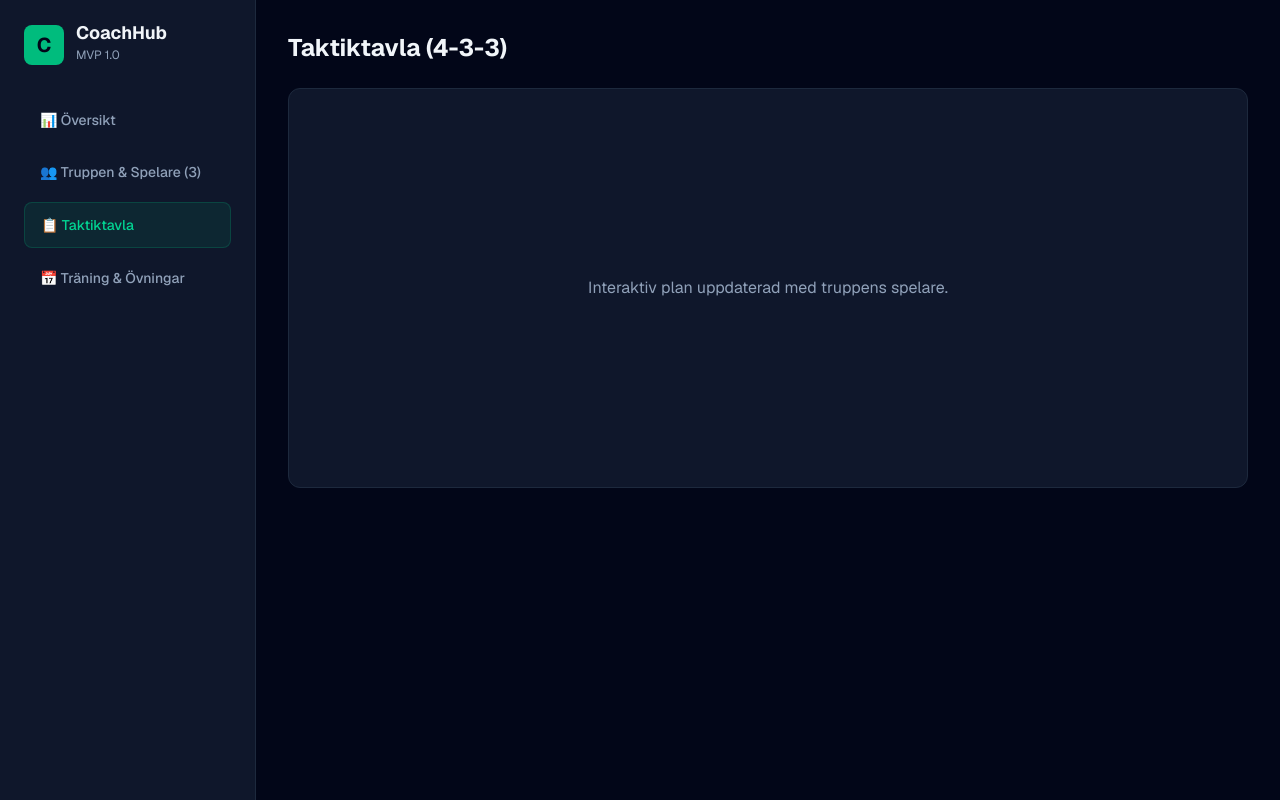
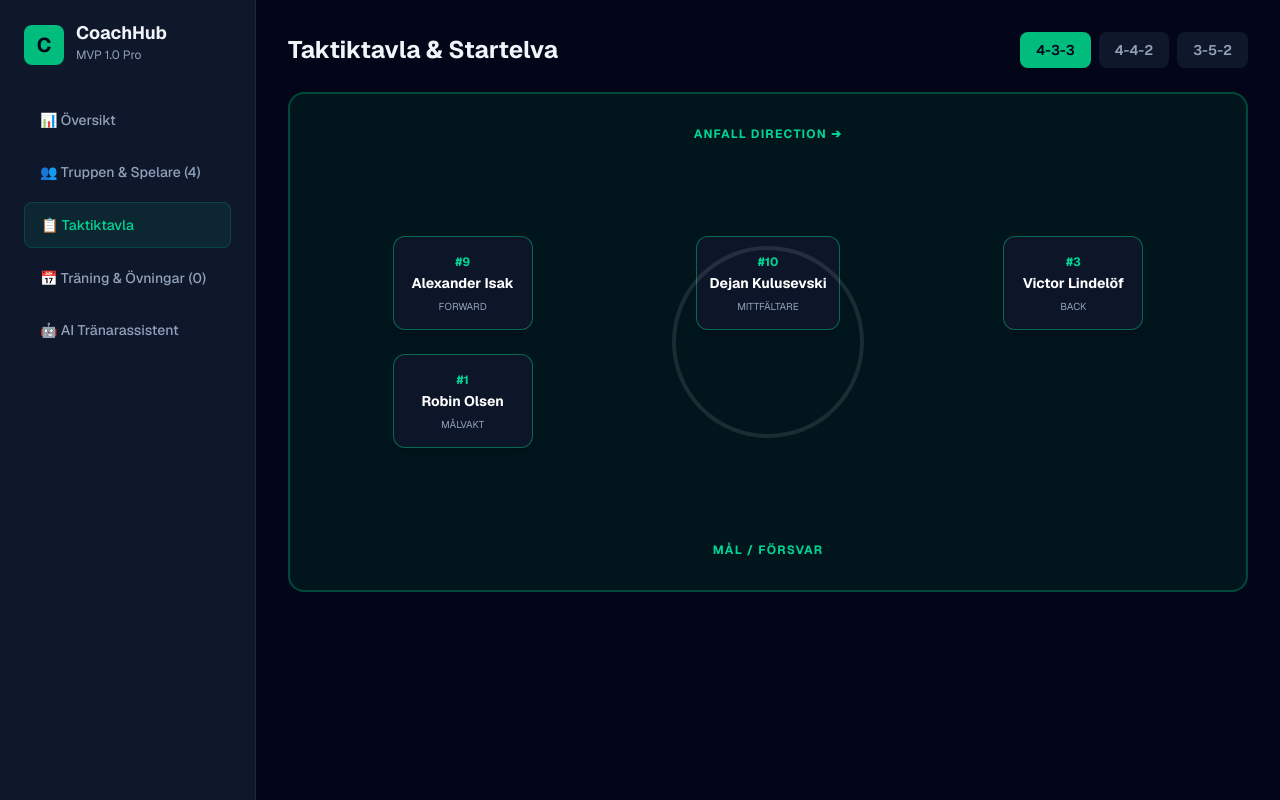
Before and after one commit to ssumic5-ux/coachhub, a Next.js app: page / in a window 1280 px wide. Both pictures are taken after a click on the button "📋 Taktiktavla". Built offline with nearby package versions, Linux system fonts and the light colour scheme.

Commit message:
Byggde ut taktiktavla, AI-assistent och matchöversikt

```diff
--- a/app/page.tsx
+++ b/app/page.tsx
@@ -2,7 +2,6 @@
 
 import React, { useState, useEffect } from 'react';
 
-// Typer för spelare och träningspass
 type Player = {
   id: string;
   name: string;
@@ -20,31 +19,42 @@ type TrainingSession = {
 };
 
 export default function Home() {
-  const [activeTab, setActiveTab] = useState<'oversikt' | 'trupp' | 'taktik' | 'traning'>('oversikt');
+  const [activeTab, setActiveTab] = useState<'oversikt' | 'trupp' | 'taktik' | 'traning' | 'ai'>('oversikt');
 
-  // Spelarlista (Hämtar från localStorage om det finns)
+  // Datatillstånd (State)
   const [players, setPlayers] = useState<Player[]>([]);
+  const [sessions, setSessions] = useState<TrainingSession[]>([]);
+
+  // Formulär - Spelare
   const [newPlayerName, setNewPlayerName] = useState('');
   const [newPlayerPos, setNewPlayerPos] = useState('Mittfältare');
   const [newPlayerNum, setNewPlayerNum] = useState<number | ''>('');
 
-  // Träningspass (Hämtar från localStorage om det finns)
-  const [sessions, setSessions] = useState<TrainingSession[]>([]);
+  // Formulär - Träning
   const [newSessionDate, setNewSessionDate] = useState('');
   const [newSessionTitle, setNewSessionTitle] = useState('');
   const [newSessionFocus, setNewSessionFocus] = useState('');
 
-  // Ladda sparad data från localStorage vid start
+  // Matchinfo & Taktik
+  const [nextMatch, setNextMatch] = useState('Lördag 15:00 vs BK Häcken');
+  const [formation, setFormation] = useState<'4-3-3' | '4-4-2' | '3-5-2'>('4-3-3');
+  const [selectedStartingEleven, setSelectedStartingEleven] = useState<{ [pos: string]: string }>({});
+
+  // AI-Assistent
+  const [aiPrompt, setAiPrompt] = useState('');
+  const [aiResponse, setAiResponse] = useState<string | null>(null);
+
+  // Ladda från localStorage
   useEffect(() => {
     const savedPlayers = localStorage.getItem('coachhub_players');
     if (savedPlayers) {
       setPlayers(JSON.parse(savedPlayers));
     } else {
-      // Standardspelare
       setPlayers([
         { id: '1', name: 'Alexander Isak', position: 'Forward', number: 9, status: 'Aktiv' },
         { id: '2', name: 'Dejan Kulusevski', position: 'Mittfältare', number: 10, status: 'Aktiv' },
         { id: '3', name: 'Victor Lindelöf', position: 'Back', number: 3, status: 'Aktiv' },
+        { id: '4', name: 'Robin Olsen', position: 'Målvakt', number: 1, status: 'Aktiv' },
       ]);
     }
 
@@ -54,24 +64,19 @@ export default function Home() {
     }
   }, []);
 
-  // Spara ändringar till localStorage
+  // Spara till localStorage
   useEffect(() => {
-    if (players.length > 0) {
-      localStorage.setItem('coachhub_players', JSON.stringify(players));
-    }
+    if (players.length > 0) localStorage.setItem('coachhub_players', JSON.stringify(players));
   }, [players]);
 
   useEffect(() => {
-    if (sessions.length > 0) {
-      localStorage.setItem('coachhub_sessions', JSON.stringify(sessions));
-    }
+    if (sessions.length > 0) localStorage.setItem('coachhub_sessions', JSON.stringify(sessions));
   }, [sessions]);
 
-  // Lägg till spelare
+  // Funktioner
   const handleAddPlayer = (e: React.FormEvent) => {
     e.preventDefault();
     if (!newPlayerName || !newPlayerNum) return;
-
     const newPlayer: Player = {
       id: Date.now().toString(),
       name: newPlayerName,
@@ -79,22 +84,18 @@ export default function Home() {
       number: Number(newPlayerNum),
       status: 'Aktiv',
     };
-
     setPlayers([...players, newPlayer]);
     setNewPlayerName('');
     setNewPlayerNum('');
   };
 
-  // Ta bort spelare
   const handleDeletePlayer = (id: string) => {
     setPlayers(players.filter((p) => p.id !== id));
   };
 
-  // Lägg till träningspass
   const handleAddSession = (e: React.FormEvent) => {
     e.preventDefault();
     if (!newSessionTitle || !newSessionDate) return;
-
     const newSession: TrainingSession = {
       id: Date.now().toString(),
       date: newSessionDate,
@@ -102,16 +103,22 @@ export default function Home() {
       focus: newSessionFocus || 'Allmänt',
       duration: '90 min',
     };
-
     setSessions([...sessions, newSession]);
     setNewSessionTitle('');
     setNewSessionDate('');
     setNewSessionFocus('');
   };
 
+  const handleAiGenerate = () => {
+    if (!aiPrompt) return;
+    setAiResponse(
+      `🤖 AI-RÅD FÖR: "${aiPrompt}"\n\n1. Rekommenderad Övning: 4v2 Smålagsspel med hög press i 15 min.\n2. Taktiskt skifte: Kliv högre med ytterbackarna när motståndarna spelar från målvakt.\n3. Fokus på nästa pass: Öva på sista passningen i sista tredjedelen.`
+    );
+  };
+
   return (
     <div className="flex h-screen bg-slate-950 text-slate-100 font-sans">
-      {/* Sidomeny */}
+      {/* SIDOMENY */}
       <aside className="w-64 bg-slate-900 border-r border-slate-800 p-6 flex flex-col justify-between">
         <div>
           <div className="flex items-center gap-3 mb-8">
@@ -120,7 +127,7 @@ export default function Home() {
             </div>
             <div>
               <h1 className="font-bold text-lg leading-none">CoachHub</h1>
-              <span className="text-xs text-slate-400">MVP 1.0</span>
+              <span className="text-xs text-slate-400">MVP 1.0 Pro</span>
             </div>
           </div>
 
@@ -155,13 +162,21 @@ export default function Home() {
                 activeTab === 'traning' ? 'bg-emerald-500/10 text-emerald-400 border border-emerald-500/20' : 'text-slate-400 hover:bg-slate-800'
               }`}
             >
-              📅 Träning & Övningar
+              📅 Träning & Övningar ({sessions.length})
+            </button>
+            <button
+              onClick={() => setActiveTab('ai')}
+              className={`w-full text-left px-4 py-3 rounded-lg text-sm font-medium transition ${
+                activeTab === 'ai' ? 'bg-emerald-500/10 text-emerald-400 border border-emerald-500/20' : 'text-slate-400 hover:bg-slate-800'
+              }`}
+            >
+              🤖 AI Tränarassistent
             </button>
           </nav>
         </div>
       </aside>
 
-      {/* Huvudinnehåll */}
+      {/* HUVUDINNEHÅLL */}
       <main className="flex-1 p-8 overflow-y-auto">
         {/* ÖVERSIKT */}
         {activeTab === 'oversikt' && (
@@ -170,16 +185,26 @@ export default function Home() {
             <div className="grid grid-cols-3 gap-6 mb-8">
               <div className="bg-slate-900 border border-slate-800 p-6 rounded-xl">
                 <p className="text-slate-400 text-sm mb-1">Aktiva Spelare</p>
-                <p className="text-3xl font-bold text-emerald-400">{players.filter(p => p.status === 'Aktiv').length}</p>
+                <p className="text-3xl font-bold text-emerald-400">{players.filter((p) => p.status === 'Aktiv').length}</p>
               </div>
               <div className="bg-slate-900 border border-slate-800 p-6 rounded-xl">
                 <p className="text-slate-400 text-sm mb-1">Planerade Träningspass</p>
                 <p className="text-3xl font-bold text-blue-400">{sessions.length}</p>
               </div>
               <div className="bg-slate-900 border border-slate-800 p-6 rounded-xl">
-                <p className="text-slate-400 text-sm mb-1">Truppens Form</p>
-                <p className="text-3xl font-bold text-purple-400">92%</p>
+                <p className="text-slate-400 text-sm mb-1">Vald Uppställning</p>
+                <p className="text-3xl font-bold text-purple-400">{formation}</p>
               </div>
+            </div>
+
+            <div className="bg-slate-900 border border-slate-800 p-6 rounded-xl mb-8">
+              <h3 className="text-lg font-bold mb-3">Nästa Match</h3>
+              <input
+                type="text"
+                value={nextMatch}
+                onChange={(e) => setNextMatch(e.target.value)}
+                className="w-full bg-slate-950 border border-slate-800 rounded-lg px-4 py-2 text-sm text-emerald-400 font-semibold focus:outline-none"
+              />
             </div>
           </div>
         )}
@@ -188,8 +213,6 @@ export default function Home() {
         {activeTab === 'trupp' && (
           <div>
             <h2 className="text-2xl font-bold mb-6">Truppen & Spelare</h2>
-
-            {/* Formulär för ny spelare */}
             <form onSubmit={handleAddPlayer} className="bg-slate-900 border border-slate-800 p-6 rounded-xl mb-8 grid grid-cols-4 gap-4 items-end">
               <div>
                 <label className="block text-xs text-slate-400 mb-2">Spelarnamn</label>
@@ -224,15 +247,11 @@ export default function Home() {
                   className="w-full bg-slate-950 border border-slate-800 rounded-lg px-4 py-2 text-sm focus:outline-none focus:border-emerald-500"
                 />
               </div>
-              <button
-                type="submit"
-                className="bg-emerald-500 hover:bg-emerald-600 text-slate-950 font-semibold py-2 px-4 rounded-lg text-sm transition"
-              >
+              <button type="submit" className="bg-emerald-500 hover:bg-emerald-600 text-slate-950 font-semibold py-2 px-4 rounded-lg text-sm transition">
                 + Lägg till spelare
               </button>
             </form>
 
-            {/* Spelartabell */}
             <div className="bg-slate-900 border border-slate-800 rounded-xl overflow-hidden">
               <table className="w-full text-left text-sm">
                 <thead className="bg-slate-950/50 text-slate-400 border-b border-slate-800">
@@ -256,10 +275,7 @@ export default function Home() {
                         </span>
                       </td>
                       <td className="p-4 text-right">
-                        <button
-                          onClick={() => handleDeletePlayer(player.id)}
-                          className="text-red-400 hover:text-red-300 text-xs font-semibold"
-                        >
+                        <button onClick={() => handleDeletePlayer(player.id)} className="text-red-400 hover:text-red-300 text-xs font-semibold">
                           Ta bort
                         </button>
                       </td>
@@ -271,12 +287,54 @@ export default function Home() {
           </div>
         )}
 
+        {/* TAKTIKTAVLA */}
+        {activeTab === 'taktik' && (
+          <div>
+            <div className="flex justify-between items-center mb-6">
+              <h2 className="text-2xl font-bold">Taktiktavla & Startelva</h2>
+              <div className="flex gap-2">
+                {(['4-3-3', '4-4-2', '3-5-2'] as const).map((f) => (
+                  <button
+                    key={f}
+                    onClick={() => setFormation(f)}
+                    className={`px-4 py-2 rounded-lg text-sm font-semibold transition ${
+                      formation === f ? 'bg-emerald-500 text-slate-950' : 'bg-slate-900 text-slate-400 hover:bg-slate-800'
+                    }`}
+                  >
+                    {f}
+                  </button>
+                ))}
+              </div>
+            </div>
+
+            {/* Fotbollsplan */}
+            <div className="bg-emerald-950/40 border-2 border-emerald-500/30 p-8 rounded-2xl relative min-h-[500px] flex flex-col justify-between items-center">
+              <div className="absolute inset-0 flex items-center justify-center opacity-10 pointer-events-none">
+                <div className="w-48 h-48 border-4 border-white rounded-full"></div>
+              </div>
+
+              <div className="w-full text-center text-xs text-emerald-400 font-bold uppercase tracking-widest mb-4">Anfall direction ➔</div>
+
+              {/* Spelarpositioner */}
+              <div className="w-full grid grid-cols-3 gap-6 text-center my-auto">
+                {players.slice(0, 11).map((player) => (
+                  <div key={player.id} className="bg-slate-900/90 border border-emerald-500/50 p-3 rounded-xl shadow-lg inline-block mx-auto min-w-[140px]">
+                    <span className="text-xs font-bold text-emerald-400">#{player.number}</span>
+                    <p className="text-sm font-bold text-white">{player.name}</p>
+                    <span className="text-[10px] text-slate-400 uppercase">{player.position}</span>
+                  </div>
+                ))}
+              </div>
+
+              <div className="w-full text-center text-xs text-emerald-400 font-bold uppercase tracking-widest mt-4">Mål / Försvar</div>
+            </div>
+          </div>
+        )}
+
         {/* TRÄNING & ÖVNINGAR */}
         {activeTab === 'traning' && (
           <div>
             <h2 className="text-2xl font-bold mb-6">Träningsplanering</h2>
-
-            {/* Formulär för nytt pass */}
             <form onSubmit={handleAddSession} className="bg-slate-900 border border-slate-800 p-6 rounded-xl mb-8 grid grid-cols-4 gap-4 items-end">
               <div>
                 <label className="block text-xs text-slate-400 mb-2">Datum</label>
@@ -307,15 +365,11 @@ export default function Home() {
                   className="w-full bg-slate-950 border border-slate-800 rounded-lg px-4 py-2 text-sm focus:outline-none focus:border-emerald-500"
                 />
               </div>
-              <button
-                type="submit"
-                className="bg-emerald-500 hover:bg-emerald-600 text-slate-950 font-semibold py-2 px-4 rounded-lg text-sm transition"
-              >
+              <button type="submit" className="bg-emerald-500 hover:bg-emerald-600 text-slate-950 font-semibold py-2 px-4 rounded-lg text-sm transition">
                 + Skapa Träningspass
               </button>
             </form>
 
-            {/* Pass-lista */}
             <div className="space-y-4">
               {sessions.map((s) => (
                 <div key={s.id} className="bg-slate-900 border border-slate-800 p-6 rounded-xl flex items-center justify-between">
@@ -330,13 +384,32 @@ export default function Home() {
           </div>
         )}
 
-        {/* TAKTIKTAVLA */}
-        {activeTab === 'taktik' && (
+        {/* AI TRÄNARASSISTENT */}
+        {activeTab === 'ai' && (
           <div>
-            <h2 className="text-2xl font-bold mb-6">Taktiktavla (4-3-3)</h2>
-            <div className="bg-slate-900 border border-slate-800 p-8 rounded-xl flex items-center justify-center min-h-[400px]">
-              <p className="text-slate-400">Interaktiv plan uppdaterad med truppens spelare.</p>
+            <h2 className="text-2xl font-bold mb-6">🤖 AI Tränarassistent</h2>
+            <div className="bg-slate-900 border border-slate-800 p-6 rounded-xl mb-6">
+              <label className="block text-sm font-medium mb-2 text-slate-300">Vad vill du ha hjälp med inför nästa pass/match?</label>
+              <textarea
+                rows={3}
+                placeholder="t.ex. Ge mig en övning för att förbättra kontringsspelet..."
+                value={aiPrompt}
+                onChange={(e) => setAiPrompt(e.target.value)}
+                className="w-full bg-slate-950 border border-slate-800 rounded-lg p-4 text-sm focus:outline-none focus:border-emerald-500 mb-4"
+              />
+              <button
+                onClick={handleAiGenerate}
+                className="bg-emerald-500 hover:bg-emerald-600 text-slate-950 font-semibold py-2.5 px-6 rounded-lg text-sm transition"
+              >
+                Generera Taktiskt Råd
+              </button>
             </div>
+
+            {aiResponse && (
+              <div className="bg-emerald-500/10 border border-emerald-500/30 p-6 rounded-xl whitespace-pre-line text-emerald-300 text-sm">
+                {aiResponse}
+              </div>
+            )}
           </div>
         )}
       </main>
```
